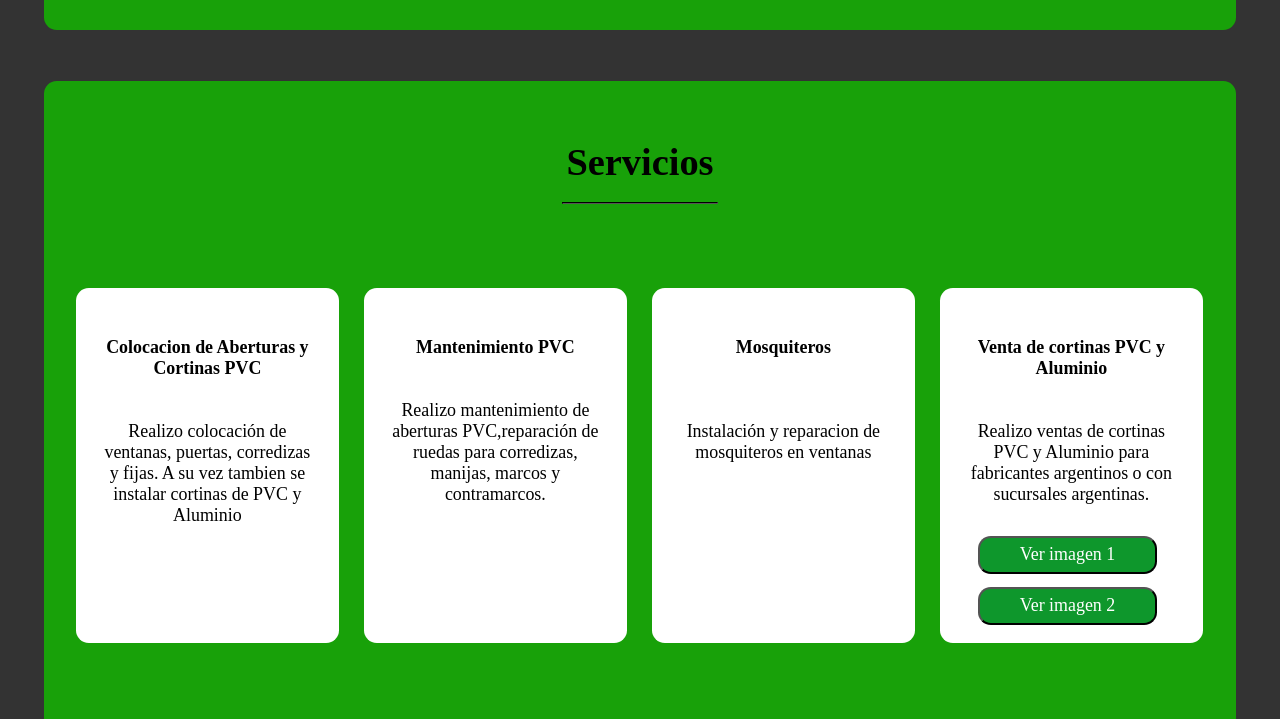
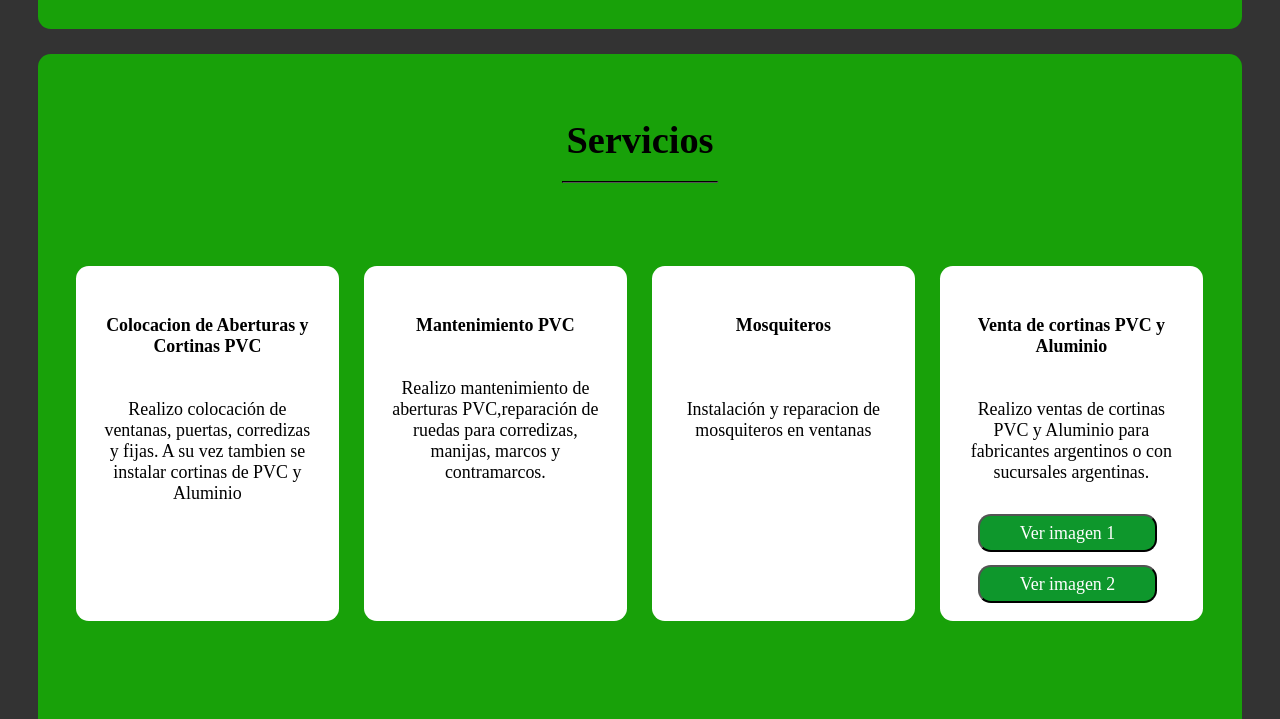
Before and after one commit to LucianoPiehl/DavidTrabajo, a plain HTML site: page index.html in a window 1280 px wide. Shown: the part 1193-1912 px from the top of the page. Drawn offline with nearby package versions, Linux system fonts and the light colour scheme; a small style sheet from the web is missing; a web font is replaced by a local one.

Commit message:
Update Estilos.css

```diff
--- a/Estilos.css
+++ b/Estilos.css
@@ -132,8 +132,7 @@ body {
   /* Estilo para la sección de trabajos */
   #trabajos {
   background-color: rgb(24, 161, 9);
-  padding: 20px;
-  margin: 1vw;
+
   }
   .trabajo{
       border: #FFF;
@@ -160,8 +159,7 @@ body {
   /* Estilo para la sección de servicios */
   #servicios {
   background-color: rgb(24, 161, 9);
-  padding: 20px;
-  margin: 3vw;
+  margin-top: 2vw;
   width: 90%;
      }
   #config{
```
